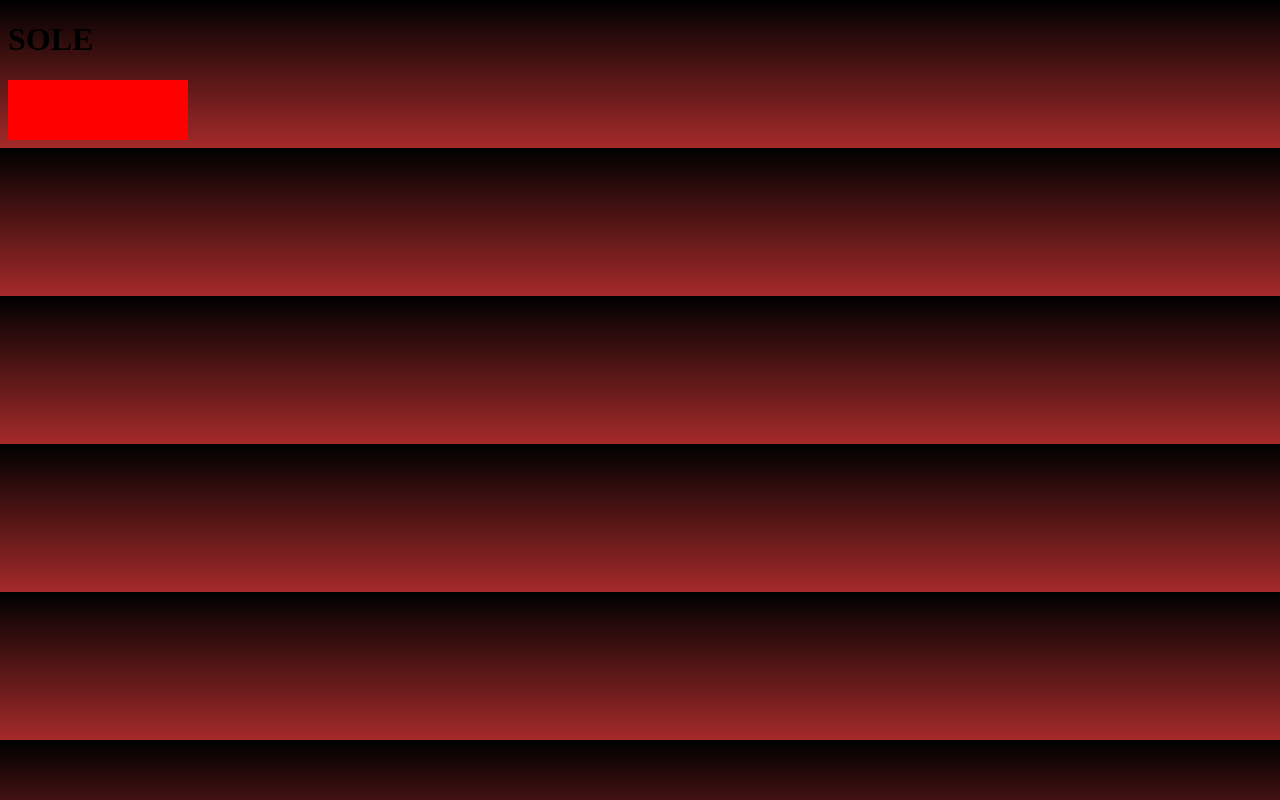
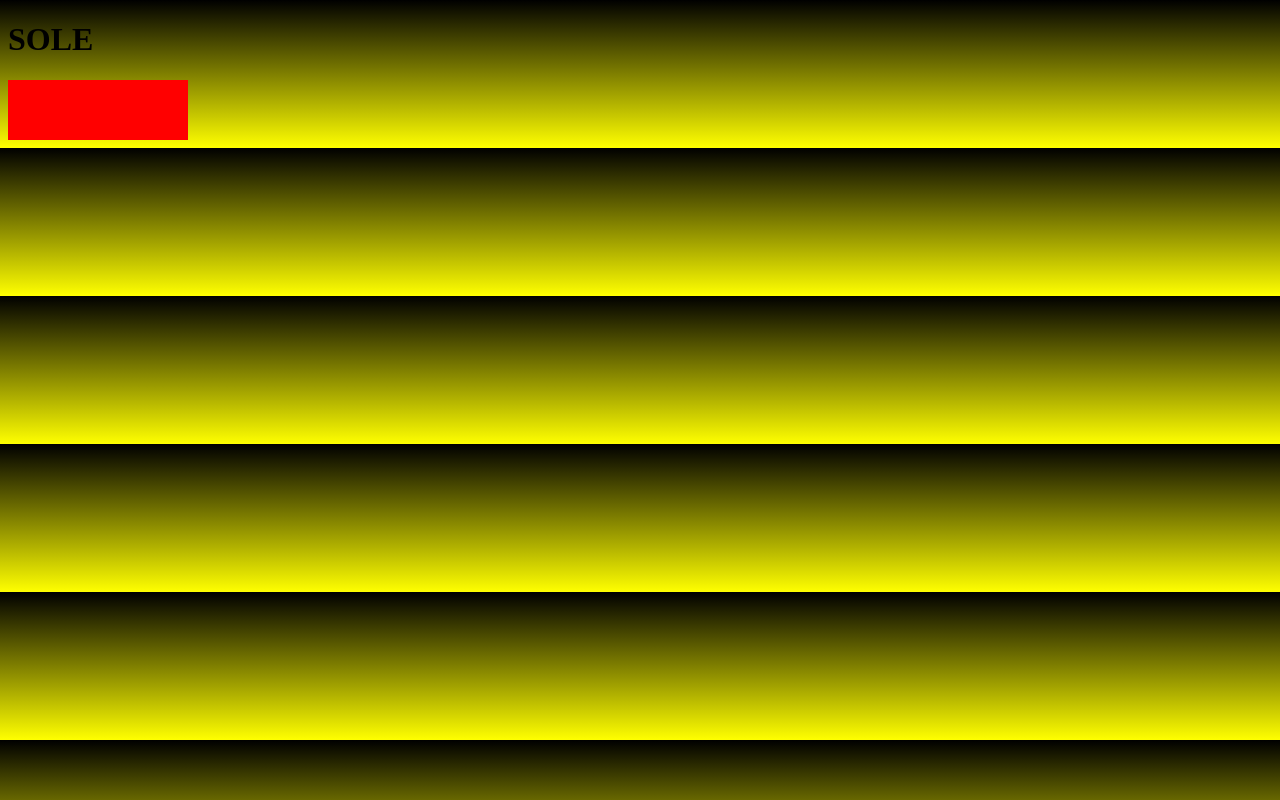
Before and after one commit to Rennge12/Sole, a plain HTML site: page index.html in a window 1280 px wide. Drawn offline with Linux system fonts and the light colour scheme.

Commit message:
brownballs

```diff
--- a/style.css
+++ b/style.css
@@ -4,5 +4,5 @@
     background-color: red;
 }
 body{
-    background: linear-gradient(black, brown);
+    background: linear-gradient(black, yellow);
 }
```
